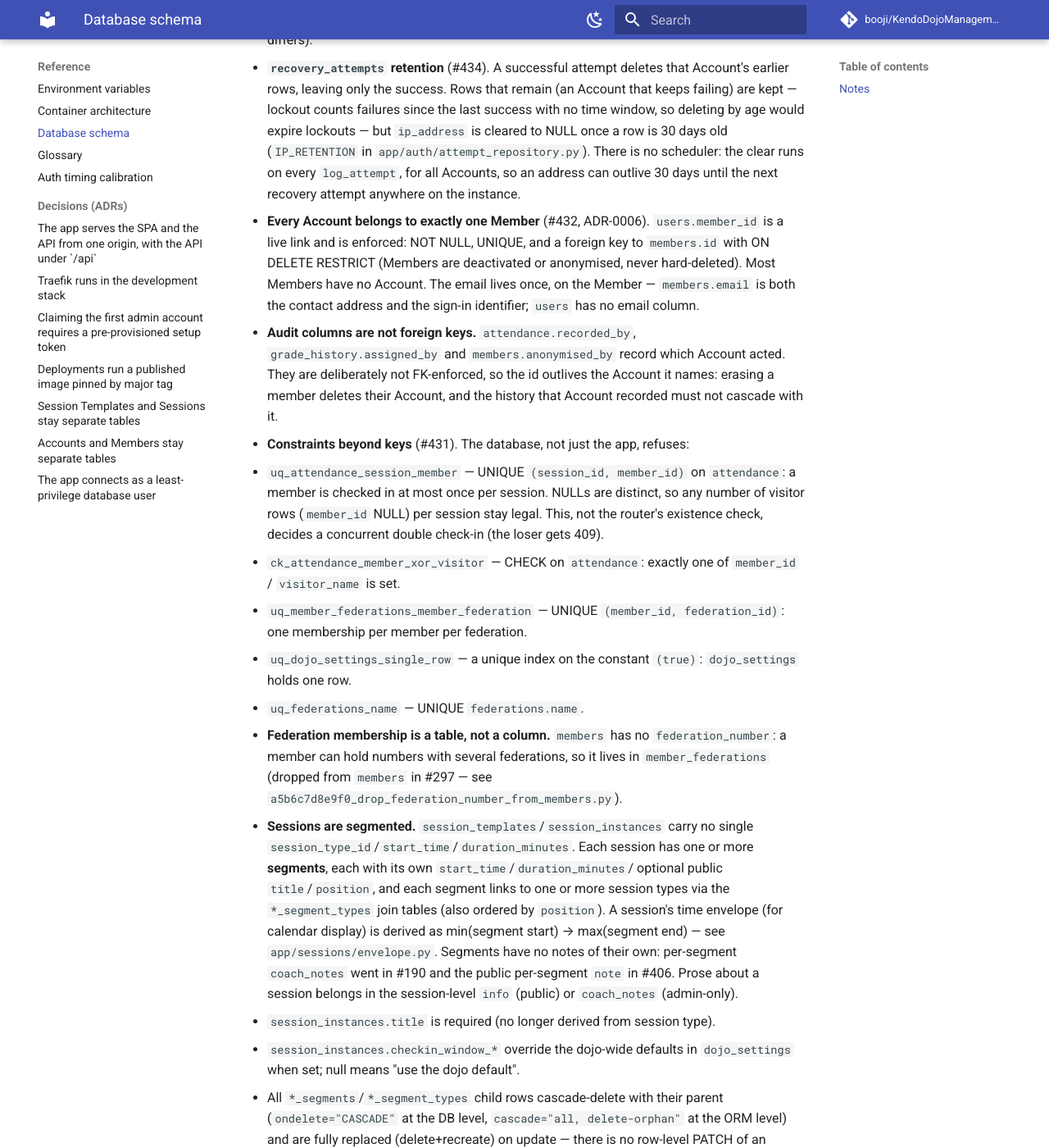
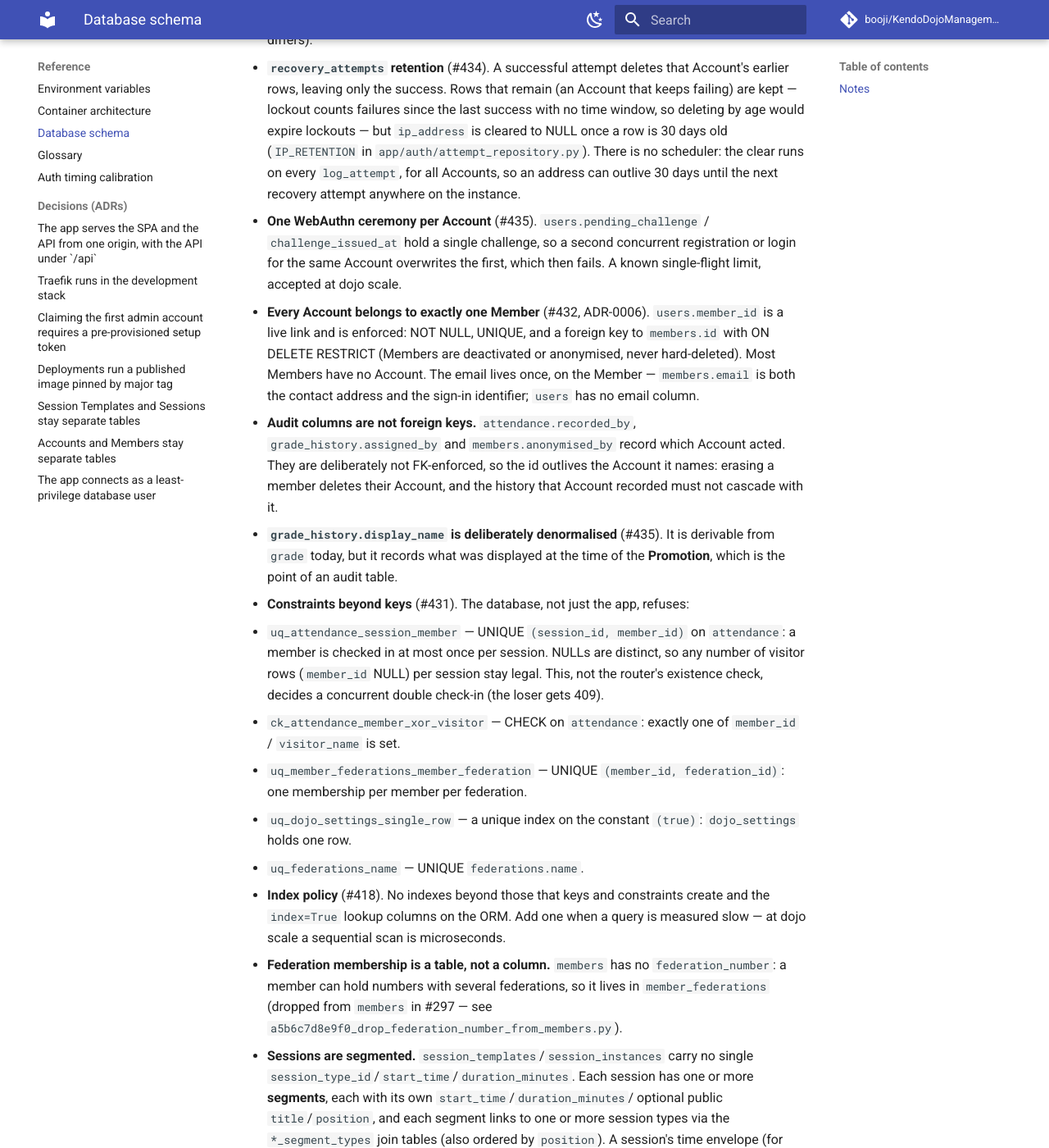
Before and after one commit to booji/KendoDojoManagement, an MkDocs documentation site: the page built from docs/schema.md, in a window 1280 px wide and 1400 px high, scrolled down 4523 px. Shown: the whole window at 82% size. Built offline with MkDocs 1.6.1 and Material for MkDocs 9.7.7, drawn with Linux system fonts in a browser that asks for light colours; comment, search, counter and statistics services are not loaded; the version menu is left out.

Commit message:
docs(schema): display_name, single-flight challenge, index policy
Records three decisions from the #418 schema review. No schema change.

- grade_history.display_name is kept although derivable from grade: it
  records what was displayed at the time of the Promotion.
- users.pending_challenge holds one WebAuthn ceremony per Account; a
  concurrent second one overwrites the first. Accepted at dojo scale.
- Index policy: only what keys, constraints and index=True create; add
  one when a query is measured slow.

Closes #435

```diff
--- a/docs/schema.md
+++ b/docs/schema.md
@@ -234,6 +234,10 @@ erDiagram
   (`IP_RETENTION` in `app/auth/attempt_repository.py`). There is no scheduler:
   the clear runs on every `log_attempt`, for all Accounts, so an address can
   outlive 30 days until the next recovery attempt anywhere on the instance.
+- **One WebAuthn ceremony per Account** (#435). `users.pending_challenge` /
+  `challenge_issued_at` hold a single challenge, so a second concurrent
+  registration or login for the same Account overwrites the first, which
+  then fails. A known single-flight limit, accepted at dojo scale.
 - **Every Account belongs to exactly one Member** (#432, ADR-0006).
   `users.member_id` is a live link and is enforced: NOT NULL, UNIQUE, and a
   foreign key to `members.id` with ON DELETE RESTRICT (Members are
@@ -245,6 +249,9 @@ erDiagram
   acted. They are deliberately not FK-enforced, so the id outlives the
   Account it names: erasing a member deletes their Account, and the history
   that Account recorded must not cascade with it.
+- **`grade_history.display_name` is deliberately denormalised** (#435). It is
+  derivable from `grade` today, but it records what was displayed at the time
+  of the **Promotion**, which is the point of an audit table.
 - **Constraints beyond keys** (#431). The database, not just the app, refuses:
   - `uq_attendance_session_member` — UNIQUE `(session_id, member_id)` on
     `attendance`: a member is checked in at most once per session. NULLs are
@@ -258,6 +265,9 @@ erDiagram
   - `uq_dojo_settings_single_row` — a unique index on the constant `(true)`:
     `dojo_settings` holds one row.
   - `uq_federations_name` — UNIQUE `federations.name`.
+- **Index policy** (#418). No indexes beyond those that keys and constraints
+  create and the `index=True` lookup columns on the ORM. Add one when a query
+  is measured slow — at dojo scale a sequential scan is microseconds.
 - **Federation membership is a table, not a column.** `members` has no
   `federation_number`: a member can hold numbers with several federations, so
   it lives in `member_federations` (dropped from `members` in #297 — see
```
Also changed, not shown: 2 other files.
